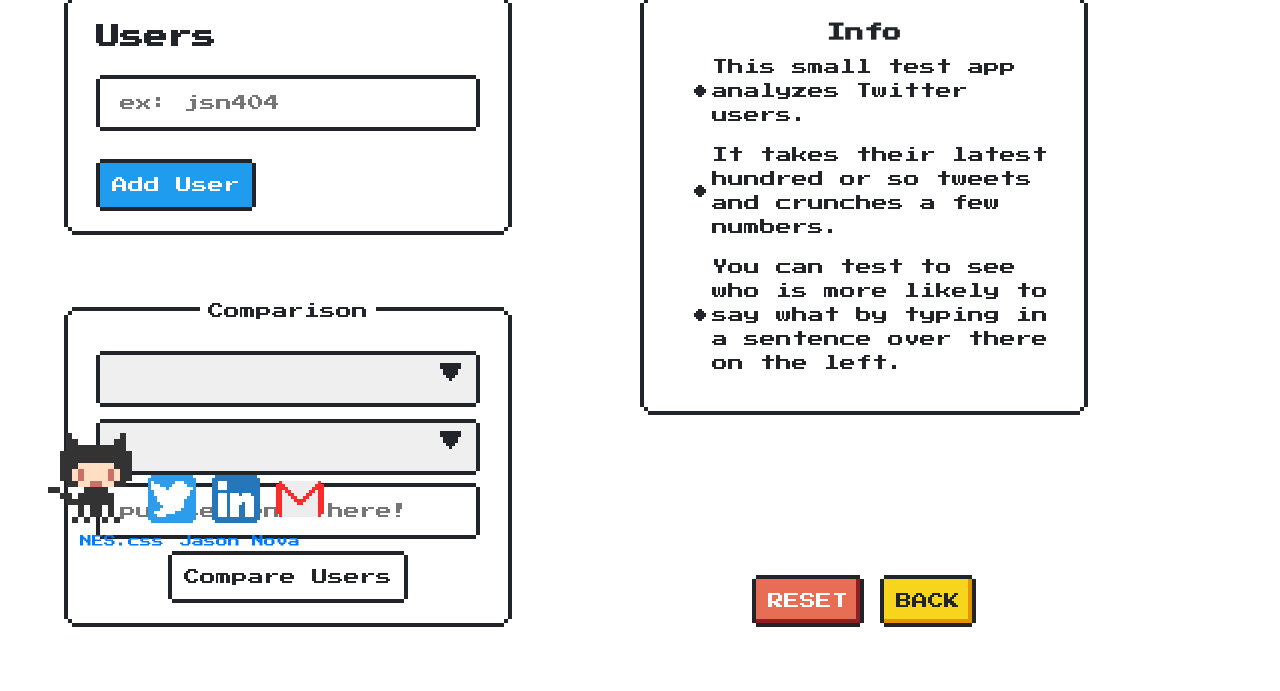
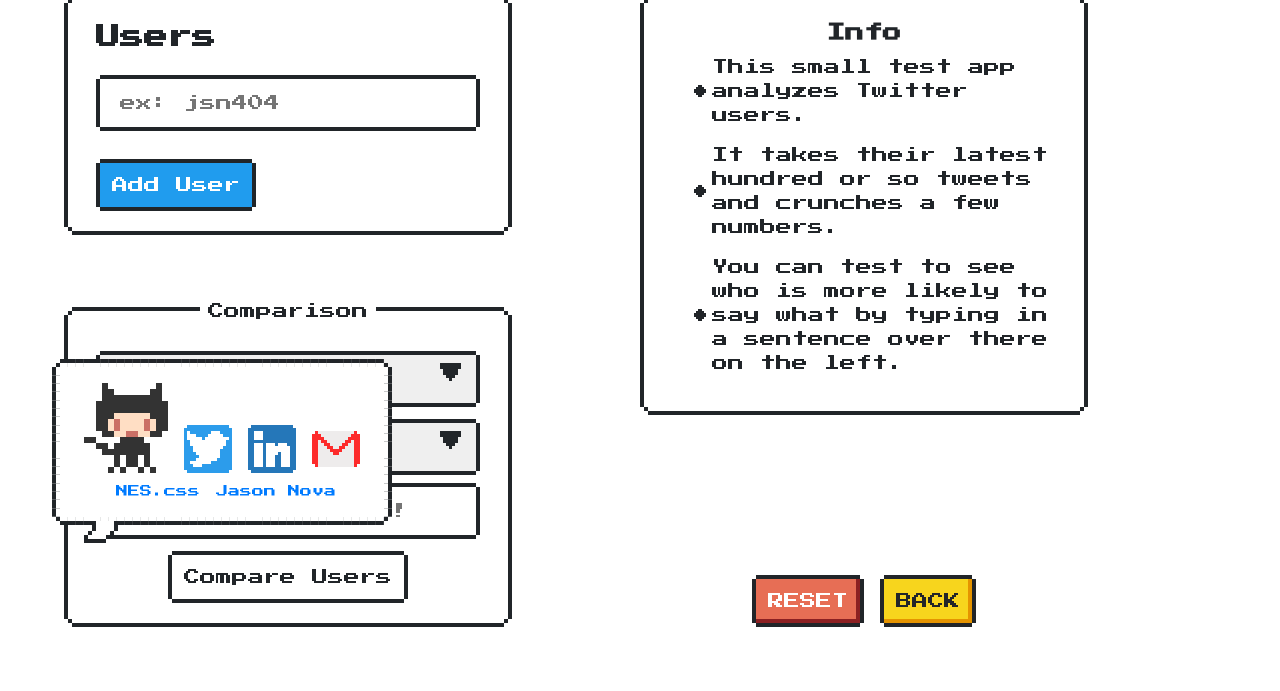
Before and after one commit to jeibloo/Unknown-Blue-Substance, a Flask app: page / in a window 1280 px wide. Shown: the part 201-892 px from the top of the page. Run offline with Flask 2, Linux system fonts and the light colour scheme; lists and menus that the app fills with data are empty; some libraries are stand-ins or nearby versions.

Commit message:
Small layout change.

```diff
--- a/app/templates/base.html
+++ b/app/templates/base.html
@@ -77,8 +77,8 @@
         </div>
       </div>
     </div>
-    <div class="footer nes-pointer">
-      <div class="row">
+    <div class="footer">
+      <div class="row nes-pointer nes-balloon from-left">
         <section class="icon-list">
           <a href="https://github.com/jeibloo" class="nes-octocat animate"></a>
           <a href="https://twitter.com/jsn404" class="nes-icon twitter is-medium"></a>
```
